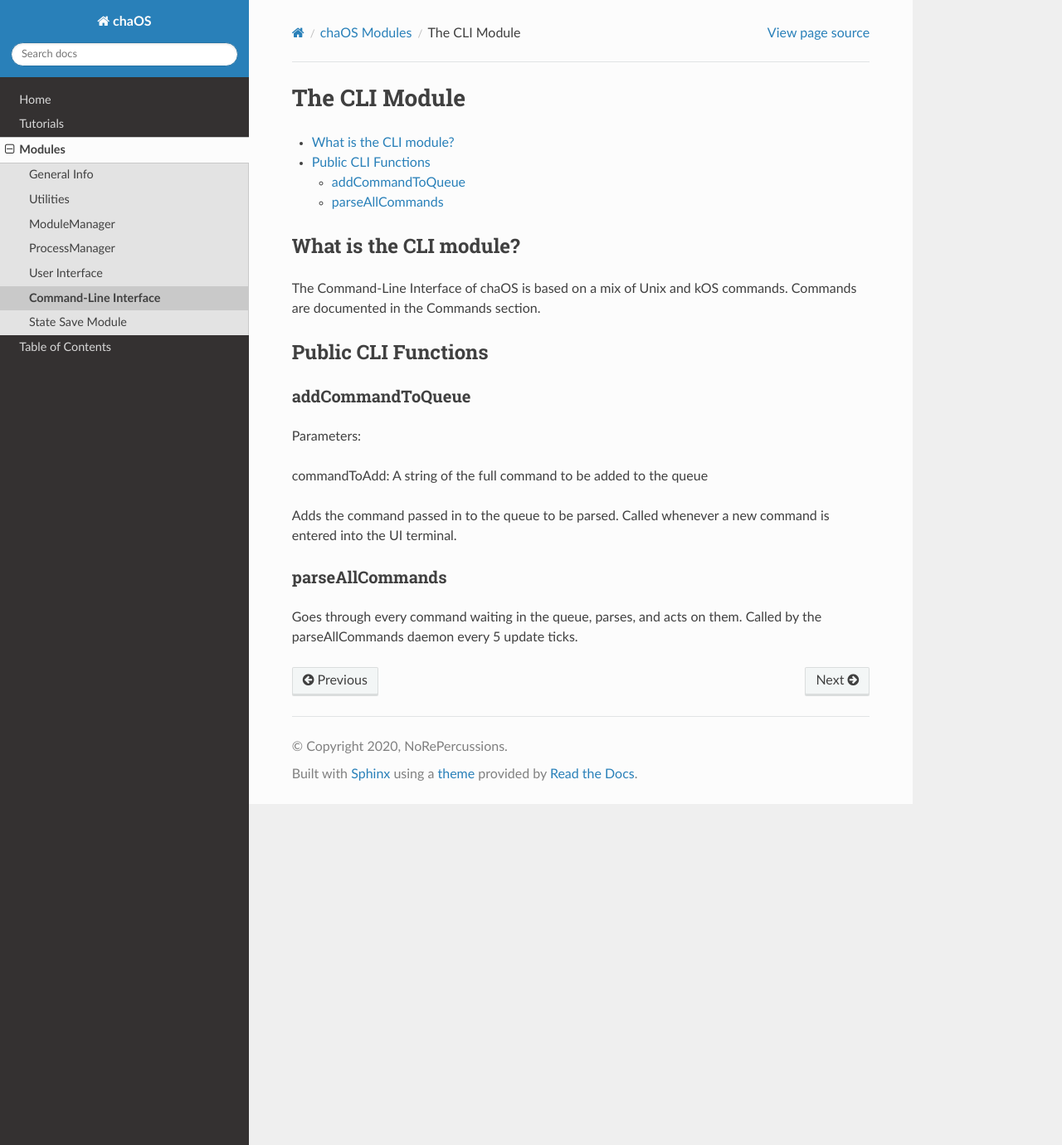
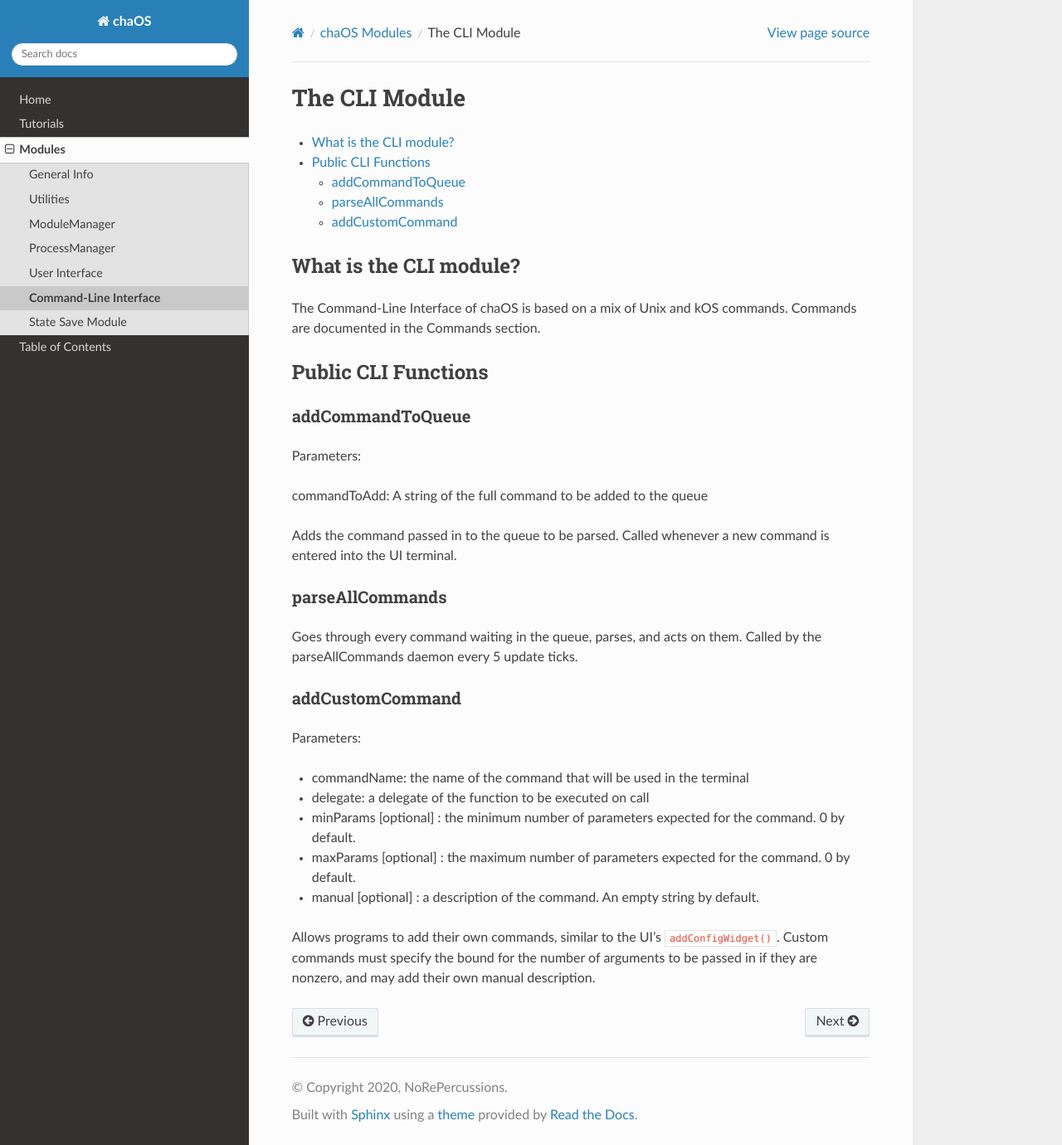
Before and after one commit to NoRePercussions/chaOS, a Sphinx documentation site: the page built from docs/source/modules/commandline.rst, in a window 1280 px wide and 1380 px high. Shown: the whole window at 83% size. Built offline with Sphinx 7.4.7 and the Read the Docs theme 2.0.0, drawn with Linux system fonts in a browser that asks for light colours.

Commit message:
Added docs for the addCustomCommand function

```diff
--- a/docs/source/modules/commandline.rst
+++ b/docs/source/modules/commandline.rst
@@ -37,3 +37,18 @@ parseAllCommands
 Goes through every command waiting in the queue, parses,
 and acts on them. Called by the parseAllCommands daemon
 every 5 update ticks.
+
+addCustomCommand
+~~~~~~~~~~~~~~~~
+
+Parameters:
+
+- commandName: the name of the command that will be used in the terminal
+- delegate: a delegate of the function to be executed on call
+- minParams [optional] : the minimum number of parameters expected for the command. 0 by default.
+- maxParams [optional] : the maximum number of parameters expected for the command. 0 by default.
+- manual [optional] : a description of the command. An empty string by default.
+
+Allows programs to add their own commands, similar to the UI's ``addConfigWidget()``.
+Custom commands must specify the bound for the number of arguments to be passed in if
+they are nonzero, and may add their own manual description.
```
